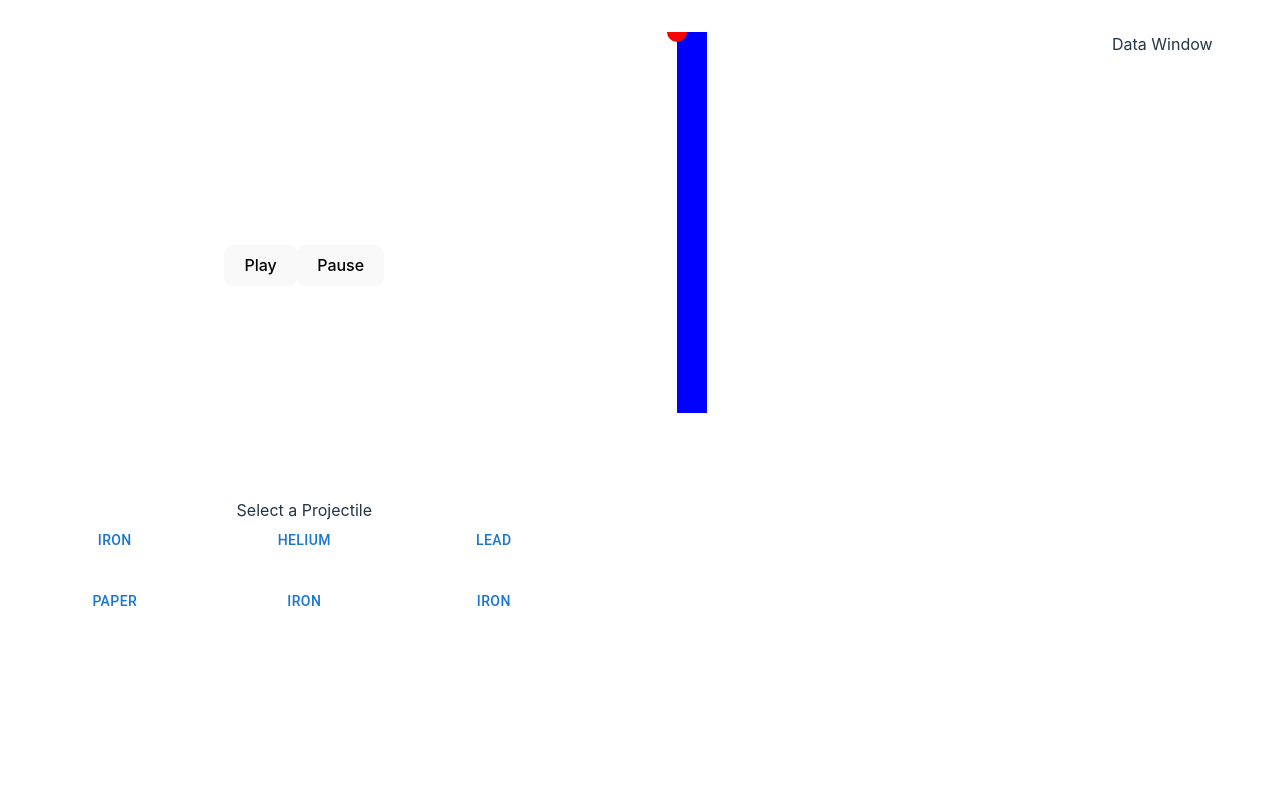
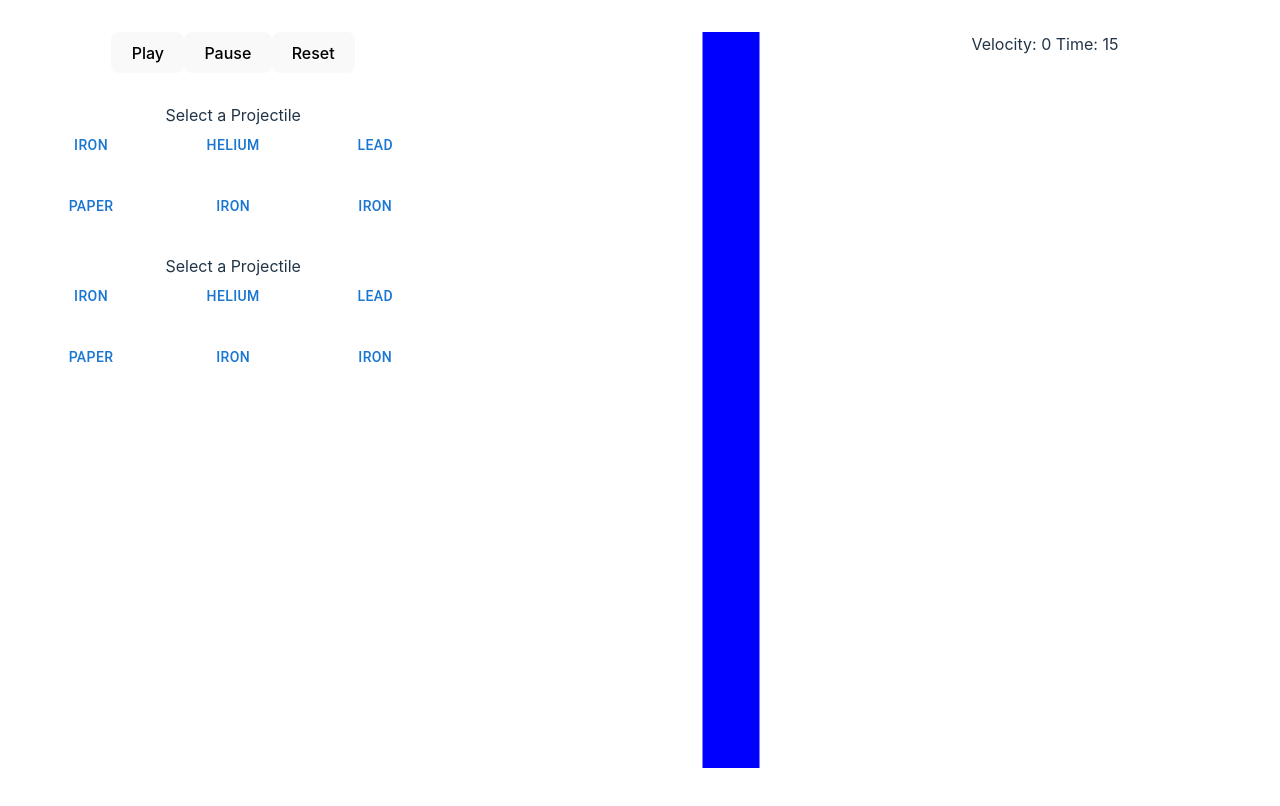
Before and after one commit to ZKordeleski/falling-sim, a React (Vite) app: page / in a window 1280 px wide. Shown: the top 806 px of the page. Built offline with nearby package versions, Linux system fonts and the light colour scheme.

Commit message:
Updated projectile starting position; Layout changes; Implemented reset button.

```diff
--- a/src/App.css
+++ b/src/App.css
@@ -1,9 +1,9 @@
 #root {
-  max-width: 1280px;
   margin: 0 auto;
   padding: 2rem;
+  box-sizing: border-box;
   text-align: center;
-  height: 800px;
+  height: 100%;
   width: 100%;
 }
 
@@ -11,25 +11,29 @@
   display: flex;
   height: 100%;
   width: 100%;
-
-  justify-content: space-evenly;
 }
 
 .App .settings-window {
   display: flex;
   flex-direction: column;
 
-  flex-grow: 1;
-
-  justify-content: space-evenly;
+  flex: 0 2 auto;
 }
 
 .App .simulation-window {
   display: flex;
-  flex-grow: 1;
+  flex: 2 1 600px;
 }
 
 .App .data-window {
   display: flex;
-  flex-grow: 1;
+  flex: 1 2 350px;
 }
+
+.App .window {
+  gap: 30px;
+}
+
+.App .pane {
+  gap: 75px;
+}
--- a/src/App.tsx
+++ b/src/App.tsx
@@ -1,11 +1,10 @@
 import './App.css'
 import { PremadeProjectile, Projectile, premadeProjectiles } from './physics/projectile'
 import { Environment, premadeEnvironments } from './physics/environment'
-// import './features/Simulation/konva'
-import ProjectileSelectionWindow from './features/ProjectileSelectionWindow/ProjectileSelectionWindow'
-import { useState } from 'react'
-import EnvironmentSelectionWindow from './features/EnvironmentSelection/EnvironmentSelectionWindow'
-import SimulationWindow from './features/Simulation/SimulationWindow'
+import ProjectileSelectionPane from './features/ProjectileSelectionPane/ProjectileSelectionPane'
+import { useEffect, useRef, useState } from 'react'
+import SimulationPane from './features/Simulation/SimulationPane'
+import SummaryPane from './features/Graphs/SummaryPane/SummaryPane'
 
 export interface Simulation {
   isPlaying: boolean,
@@ -15,15 +14,26 @@ export interface Simulation {
 
 let defaultSimulation: Simulation = {
   isPlaying: false,
-  projectile: new Projectile(premadeProjectiles[1].name, premadeProjectiles[1].density, premadeProjectiles[1].radius),
+  projectile: new Projectile(premadeProjectiles[0].name, premadeProjectiles[0].density, premadeProjectiles[0].radius),
   environment: new Environment(premadeEnvironments[0].density, premadeEnvironments[0].gravity, premadeEnvironments[0].name)
-
 }
 
 function App() {
-  // TODO: Current issue is we want to link the preset selections to building a new projectile. As it stands, only the INITIAL state of the simulation is connected
-  // to the selection process. To fix this, we probably need a combined state for all of this or something similar. What a mess.
   const [simulation, setSimulation] = useState(defaultSimulation);
+  const [simContainerSize, setsimContainerSize] = useState<{width: number, height: number}>({width: 0, height: 0});
+  const simContainerRef = useRef<HTMLDivElement>(null);
+
+  useEffect (() => {
+    if (!simContainerRef.current) {
+      return;
+    }
+
+    const containerWidth = simContainerRef.current.offsetWidth;
+    const containerHeight = simContainerRef.current.offsetHeight;
+
+    setsimContainerSize({width: containerWidth, height: containerHeight})
+    resetSimulation(); // NOTE: Hack to set the ball height to top of building.
+  }, [simContainerRef.current])
 
   function updateProjectileMetrics(metrics: PremadeProjectile) {
     let updatedSimulation = {...simulation};
@@ -32,26 +42,32 @@ function App() {
     console.log(simulation);
   }
 
+  function resetSimulation() {
+    let updatedSimulation = {...simulation, isPlaying: false};
+    updatedSimulation.projectile.position = {x: 0, y: simContainerSize.height - 828}; // TODO: Cleanup after adjusting starting position to mid canvas.
+    updatedSimulation.projectile.velocity = {x: 0, y: 0};
+    setSimulation(updatedSimulation);
+  }
+
   const startSimulation = () => setSimulation((prev) => ({...prev, isPlaying: true}));
   const pauseSimulation = () => setSimulation((prev) => ({...prev, isPlaying: false}));
-  // const resetSimulation = () => setSimulation((prev) => ({...prev, isPlaying: false, projectile: new Projectile(selectedProjectile.name, selectedProjectile.density, selectedProjectile.position, selectedProjectile.radius)}));
 
   return (
     <div className="App">
-      <div className="settings-window">
+      <div className="settings-window window">
         <div className="simulation-buttons">
           <button onClick={startSimulation}>Play</button>
           <button onClick={pauseSimulation}>Pause</button>
-          {/* <button onClick={resetSimulation}>Reset</button> */}
+          <button onClick={resetSimulation}>Reset</button>
         </div>
-        <ProjectileSelectionWindow premadeProjectiles={premadeProjectiles} updateProjectileMetrics={updateProjectileMetrics} />
-        {/* <EnvironmentSelectionWindow premadeEnvironments={premadeEnvironments} setSimulation={setSimulation} /> */}
+        <ProjectileSelectionPane premadeProjectiles={premadeProjectiles} updateProjectileMetrics={updateProjectileMetrics} />
+        <ProjectileSelectionPane premadeProjectiles={premadeProjectiles} updateProjectileMetrics={updateProjectileMetrics} />
       </div>
-      <div className="simulation-window">
-        <SimulationWindow simulation={simulation} setSimulation={setSimulation} />
+      <div className="simulation-window window" ref={simContainerRef}>
+        <SimulationPane simulation={simulation} setSimulation={setSimulation} simContainerSize={simContainerSize} />
       </div>
-      <div className="data-window">
-        <span>Data Window</span>
+      <div className="data-window window">
+        <SummaryPane projectileVelocity={simulation.projectile.velocity.y} cumulativeTime={15} />
       </div>
     </div>
   )
--- /dev/null
+++ b/src/features/Graphs/SummaryPane/SummaryPane.tsx
@@ -0,0 +1,18 @@
+import "./SummaryPane.css"
+
+interface SummaryPaneProps {
+    projectileVelocity: number,
+    cumulativeTime: number
+}
+
+function SummaryPane(props: SummaryPaneProps) {
+
+    return (
+        <div className="SummaryPane">
+            <span>Velocity: {props.projectileVelocity}</span>
+            <span> Time: {props.cumulativeTime}</span>
+        </div>
+    )
+}
+
+export default SummaryPane
--- a/src/features/ProjectileSelectionWindow/ProjectileSelectionWindow.tsx
+++ b/src/features/ProjectileSelectionPane/ProjectileSelectionPane.tsx
@@ -3,14 +3,15 @@ import { PremadeProjectile, Projectile } from "../../physics/projectile"
 import { Button, IconButton } from "@mui/material"
 import { Simulation } from "../../App"
 
-interface ProjectileSelectionWindowProps {
+// TODO: Don't need premadeProjectiles passed in. Is global now.
+interface ProjectileSelectionPaneProps {
     premadeProjectiles: PremadeProjectile[],
     updateProjectileMetrics: (metrics: PremadeProjectile) => void
 }
 
 // TODO: Fix setSimulation to adjust projectile parameters of mass, density, volume, radius BUT NOT position, velocity, accel.
 
-function ProjectileSelectionWindow(props: ProjectileSelectionWindowProps) {
+function ProjectileSelectionPane(props: ProjectileSelectionPaneProps) {
     let buttonGrid = (
         <Grid2 container spacing={{ xs: 2, md: 3}} columns={{ xs: 4, sm: 8, md: 12}}>
             {props.premadeProjectiles.map((projectile, index) => (
@@ -24,11 +25,11 @@ function ProjectileSelectionWindow(props: ProjectileSelectionWindowProps) {
     )
 
     return (
-        <div>
+        <div className="ProjectileSelectionPane pane">
             <span>Select a Projectile</span>
             {buttonGrid}
         </div>
     )
 }
 
-export default ProjectileSelectionWindow
+export default ProjectileSelectionPane
--- /dev/null
+++ b/src/features/Simulation/SimulationPane.css
@@ -0,0 +1,5 @@
+.SimulationPane {
+    display: flex;
+
+    flex: 1 1 auto;
+}
--- a/src/features/Simulation/SimulationWindow.tsx
+++ b/src/features/Simulation/SimulationPane.tsx
@@ -1,15 +1,19 @@
 import { Circle, Layer, Rect, Stage } from "react-konva"
 import { PremadeProjectile, Projectile } from "../../physics/projectile";
-import Konva from "konva";
-import { useEffect, useState } from "react";
+import { useEffect, useRef, useState } from "react";
 import { updateProjectile } from "../../physics/updateProjectile";
 import { Environment, PremadeEnvironment } from "../../physics/environment";
+import "./SimulationPane.css";
 
-interface SimulationWindowProps {
+
+// TODO: Add handler to setContainerSize on window resize.
+interface SimulationPaneProps {
     simulation: {isPlaying: boolean, projectile: Projectile, environment: Environment},
+    simContainerSize: {width: number, height: number},
     setSimulation: (simulation: {isPlaying: boolean, projectile: Projectile, environment: Environment}) => void;}
 
-function SimulationWindow(props: SimulationWindowProps) {
+function SimulationPane(props: SimulationPaneProps) {
+
   useEffect(() => {
     let animationFrameID: number;
     let lastUpdateTime: number = performance.now();
@@ -36,20 +40,20 @@ function SimulationWindow(props: SimulationWindowProps) {
   }, [props.simulation.isPlaying, props.simulation.projectile, props.simulation.environment]);
 
   return (
-    <div>
-      <Stage width={500} height={500}>
+    <div className="SimulationPane">
+      <Stage width={props.simContainerSize.width} height={props.simContainerSize.height}>
         <Layer>
           <Rect
-            x={100}
-            y={0}
-            width={30}
-            height={381}
+            x={props.simContainerSize.width / 2}
+            y={props.simContainerSize.height - 828}
+            width={57}
+            height={828}
             fill="blue"
           />
           <Circle
-            x={props.simulation.projectile.position.x}
+            x={props.simContainerSize.width / 2}
             y={props.simulation.projectile.position.y}
-            radius={10}
+            radius={props.simulation.projectile.radius}
             fill="red"
           />
         </Layer>
@@ -58,4 +62,4 @@ function SimulationWindow(props: SimulationWindowProps) {
   )
 }
 
-export default SimulationWindow
+export default SimulationPane
--- a/src/index.css
+++ b/src/index.css
@@ -28,7 +28,7 @@ body {
   display: flex;
   place-items: center;
   min-width: 320px;
-  min-height: 100vh;
+  height: 100vh;
 }
 
 h1 {
--- a/src/physics/projectile.ts
+++ b/src/physics/projectile.ts
@@ -80,36 +80,36 @@ export let premadeProjectiles: PremadeProjectile[] = [
     {
         name: "Iron",
         density: 7800,
-        radius: .1
+        radius: 1
     },
 
     {
         name: "Helium",
         density: .18,
-        radius: 2
+        radius: 1
     },
 
     {
         name: "Lead",
         density: 11343,
-        radius: .1
+        radius: 1
     },
 
     {
         name: "Paper",
         density: 1201,
-        radius: 3
+        radius: 1
     },
 
     {
         name: "Iron",
         density: 7800,
-        radius: .1
+        radius: 1
     },
 
     {
         name: "Iron",
         density: 7800,
-        radius: .1
+        radius: 1
     },
 ]
```
Also changed, not shown: src/features/EnvironmentSelectionPane/EnvironmentSelectionPane.tsx (renamed from src/features/EnvironmentSelection/EnvironmentSelectionWindow.tsx, +4 -4 lines), src/features/Graphs/ChartsPane/ChartsPane.tsx (added), src/features/Graphs/SummaryPane/SummaryPane.css (added).
